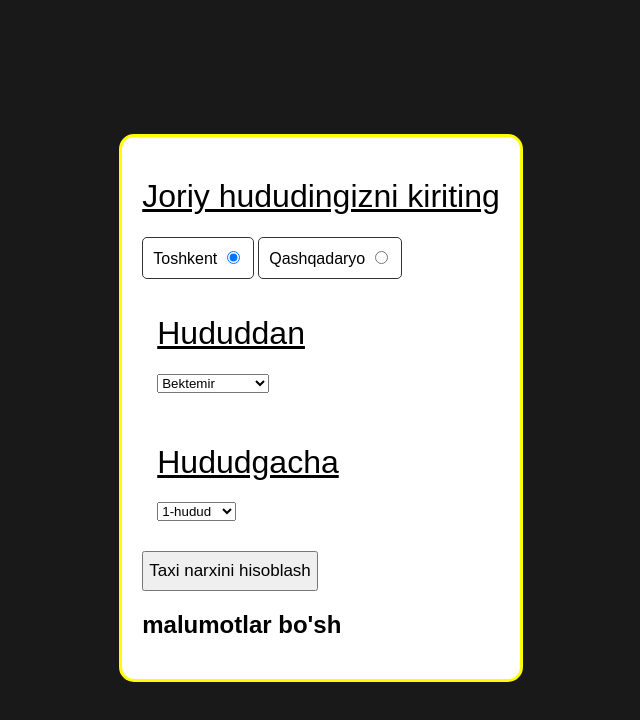
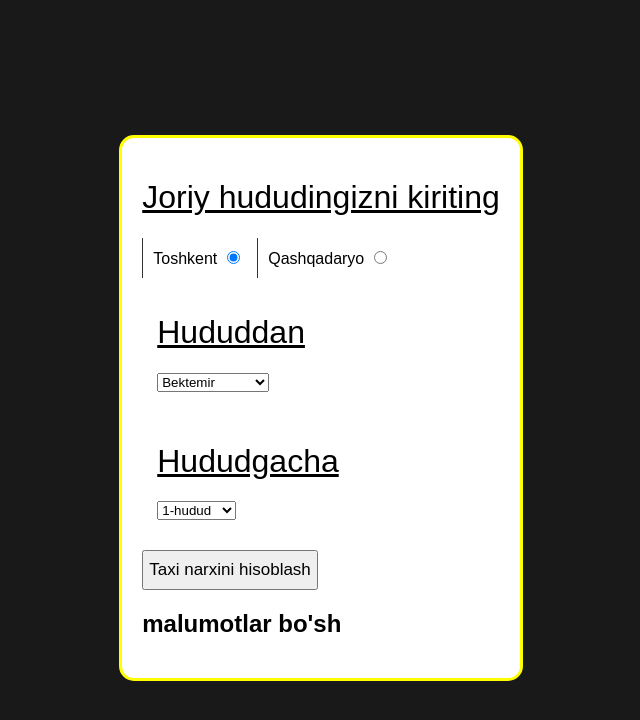
Before and after one commit to Developer-Mominov/taxi-xizmati, a plain HTML site: page index.html in a window 1280 px wide. Shown: the whole page, without its empty margins (319-959 px from the left). Drawn offline with Linux system fonts and the light colour scheme.

Commit message:
Update index.css

```diff
--- a/index.css
+++ b/index.css
@@ -25,10 +25,10 @@ button:focus {
 }
 
 .kj{
-  border:1px solid #333333;
+    border-left:1px solid #333333;
   padding: 10px;
   display: inline-block;
-  border-radius: 5px;
+
 }
 .flex{
   display: flex;
```
